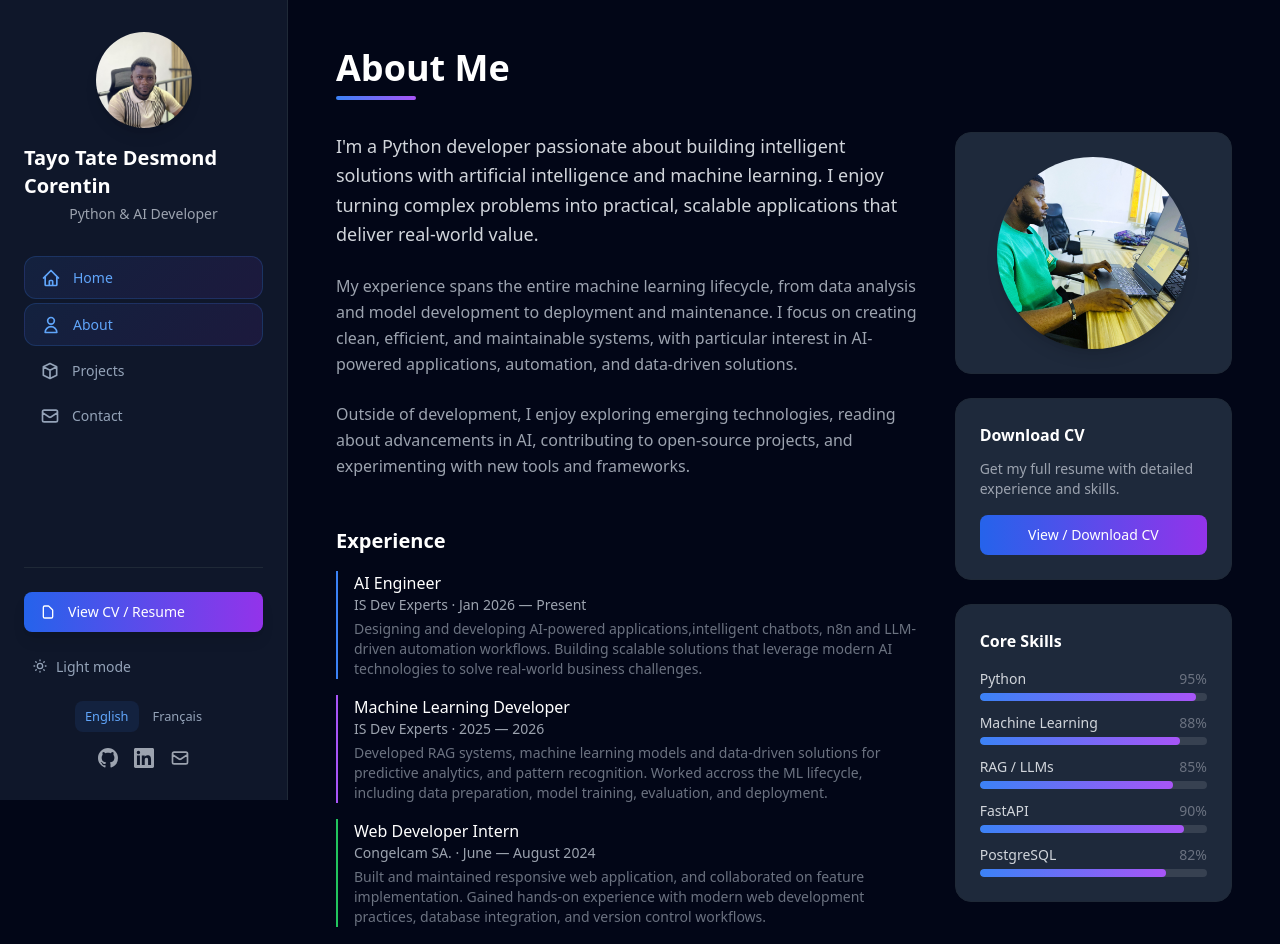
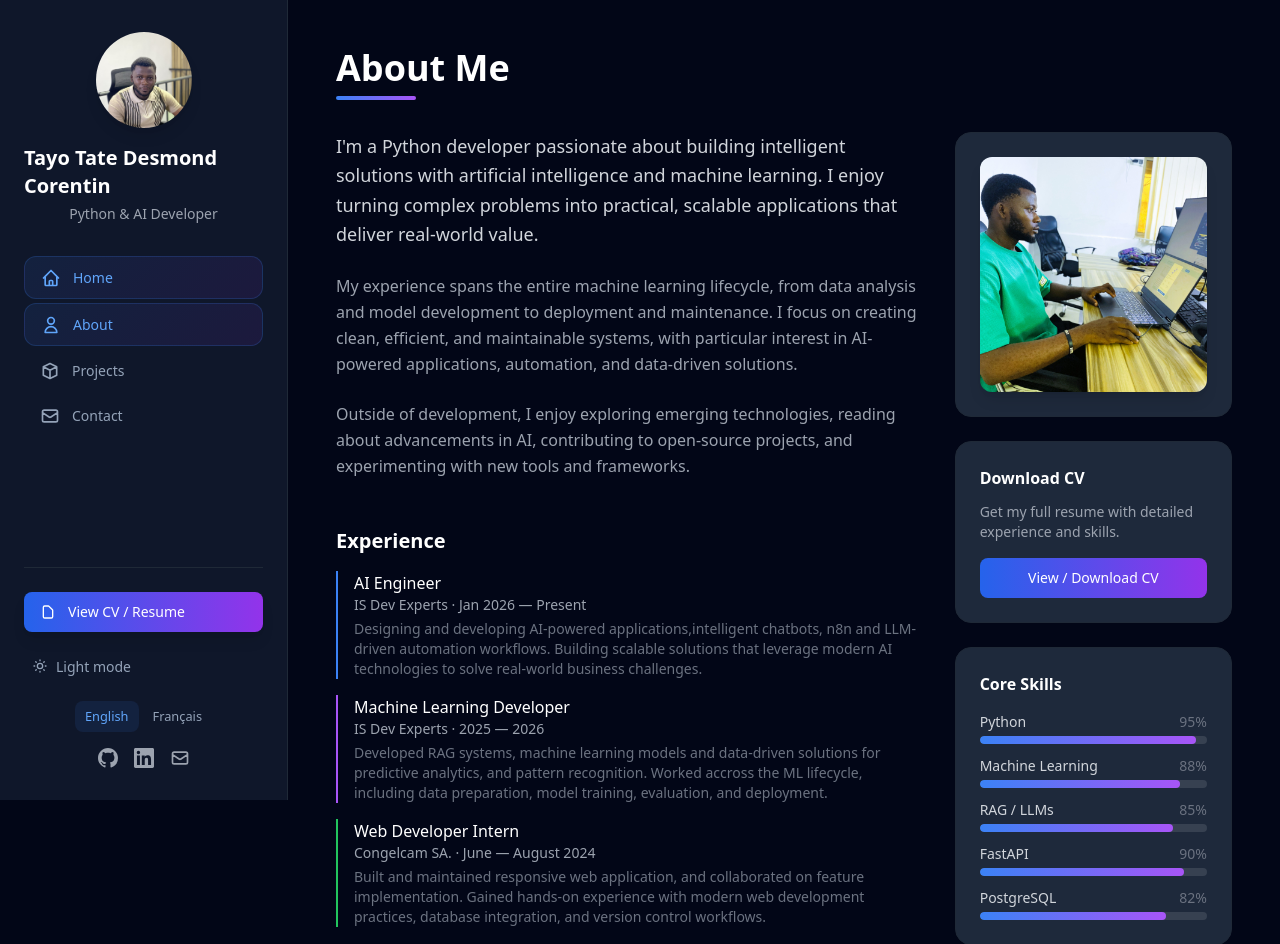
Before and after one commit to Tayes06/portfolio, a FastAPI app: page /about in a window 1280 px wide. Shown: the top 944 px of the page. Run offline with FastAPI, Linux system fonts and the light colour scheme; data that the repository does not hold is empty; some libraries are stand-ins or nearby versions.

Commit message:
Change about photo to rectangular with rounded corners

```diff
--- a/app/templates/about.html
+++ b/app/templates/about.html
@@ -58,7 +58,7 @@
     <div class="space-y-6">
       <!-- Profile photo -->
       <div class="p-6 rounded-2xl bg-dark-800 border border-gray-800 flex justify-center">
-        <img src="/static/img/about.jpg" alt="Profile" class="w-48 h-48 rounded-full object-cover shadow-lg">
+        <img src="/static/img/about.jpg" alt="Profile" class="w-full rounded-xl object-cover shadow-lg">
       </div>
       <!-- CV card -->
       <div class="p-6 rounded-2xl bg-dark-800 border border-gray-800">
```
